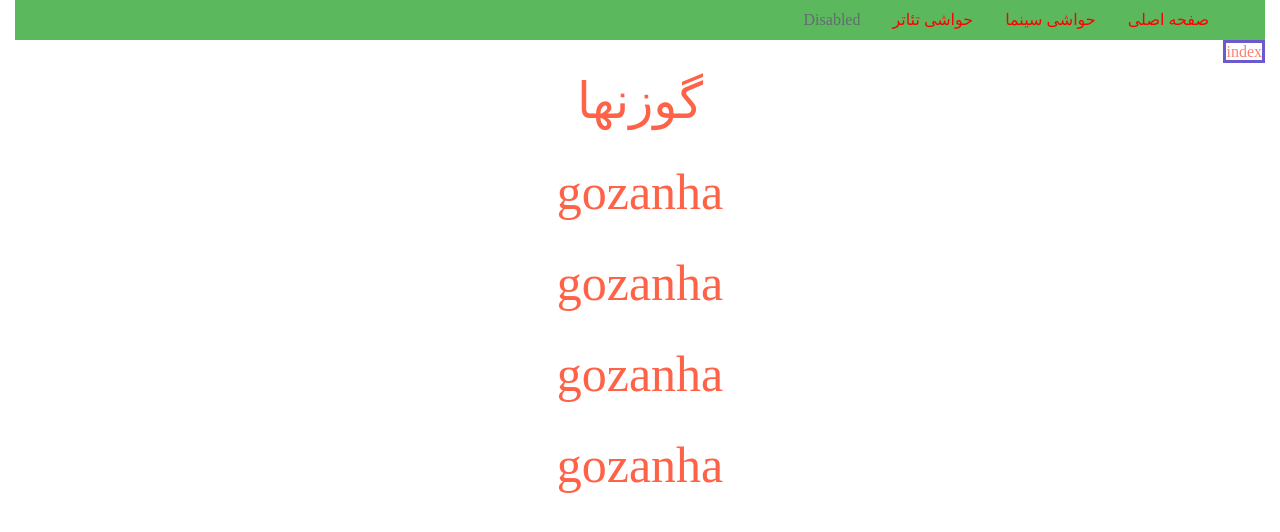
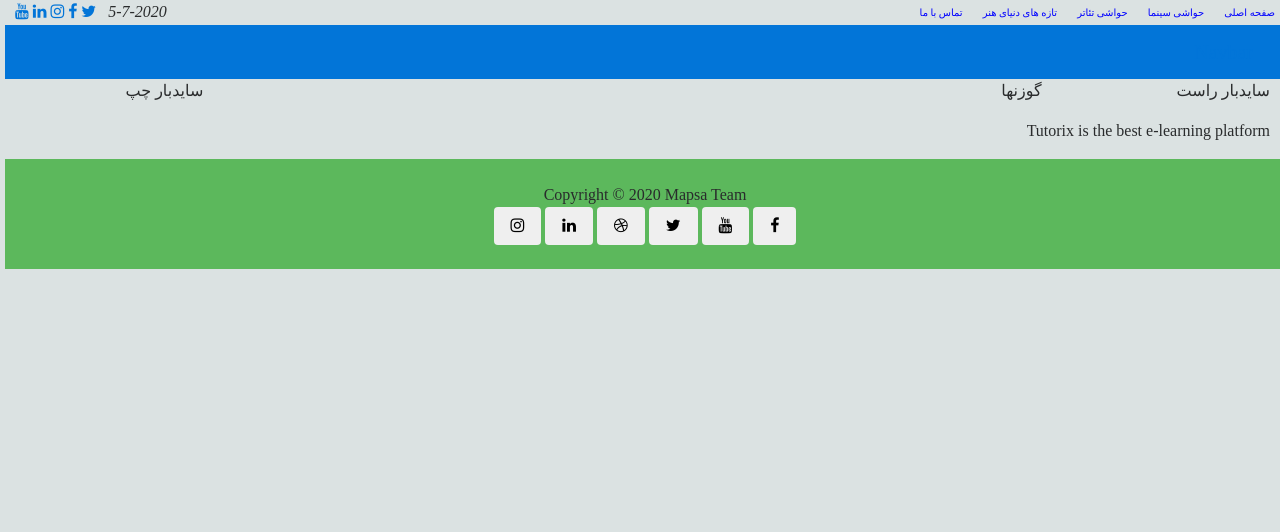
Before and after one commit to Teghfo/BootCampTabestan99, a Django app: page / in a window 1280 px wide. Shown: the top 532 px of the page. Run offline with Django 3.2, Linux system fonts and the light colour scheme; some libraries are stand-ins or nearby versions; some web fonts are replaced.

Commit message:
bootstrap and jquery

```diff
--- /dev/null
+++ b/W3/cinema/urls.py
@@ -0,0 +1,7 @@
+from django.urls import path
+from .views import film_detail
+
+urlpatterns = [
+    path('details/<int:film_id>', film_detail, name='film-detail'),
+
+]
--- a/W3/cinema/views.py
+++ b/W3/cinema/views.py
@@ -1,3 +1,4 @@
 from django.shortcuts import render
 
-# Create your views here.
+def film_detail(request, film_id):
+    return render(request, 'films-detail.html')
--- a/W3/online_ticket/urls.py
+++ b/W3/online_ticket/urls.py
@@ -21,6 +21,7 @@ from .views import index
 urlpatterns = [
     path('admin/', admin.site.urls),
     path('account/', include('user_profile.urls')),
+    path('cinema/', include('cinema.urls')),
     path('', index, name = 'home')
 
 ]
--- a/W3/static/css/styles.css
+++ b/W3/static/css/styles.css
@@ -1,33 +1,54 @@
-@font-face{
+@font-face {
   font-family: XASHKAN;
   src: url("https://cdn.fontcdn.ir/Font/Persian/Nazanin/Nazanin-Bold.woff");
 }
 
-body{
+body {
   direction: rtl;
   font-family: XASHKAN;
+  background-color: rgb(219, 226, 226);
 }
 
-span {
+/* span {
     color : salmon;
     margin-left: 20px;
     margin-bottom: 0;
     /* padding-left: 10px; */
-    border: slateblue;
+/* border: slateblue;
     border-style: solid;
-}
+} */
 
-.cart p{
+.cart p {
   color: tomato;
   font-size: 50px;
   text-align: center;
 }
 
-
 .nav {
   background-color: gray;
 }
 
-.nav-link{
+.nav-link {
   color: red;
 }
+
+.active {
+  color: aquamarine;
+}
+#NavHead {
+  font-size: 10px;
+  color: blue;
+}
+
+#NavHead:hover {
+  color: darkgreen;
+}
+
+#NavHead:active {
+  color: red;
+}
+
+.head-margin {
+  margin-right: 15px;
+  margin-left: 10px;
+}
--- /dev/null
+++ b/W3/static/js/main.js
@@ -0,0 +1,50 @@
+(function ($) {
+  $.extend({
+    persianNumbers: function (input) {
+      var persian = {
+        0: "۰",
+        1: "۱",
+        2: "۲",
+        3: "۳",
+        4: "۴",
+        5: "۵",
+        6: "۶",
+        7: "۷",
+        8: "۸",
+        9: "۹",
+      };
+      var string = (input + "").split("");
+      var count = string.length;
+      var num;
+      for (var i = 0; i <= count; i++) {
+        num = string[i];
+        if (persian[num]) {
+          string[i] = persian[num];
+        }
+      }
+      return string.join("");
+    },
+  });
+})(jQuery);
+
+$(document).ready(function () {
+  var now = new Date();
+  $("#date").text(
+    now.getDay() + "-" + now.getMonth() + "-" + now.getFullYear()
+  );
+});
+
+console.log("salam bacheha");
+console.log("ashkan");
+
+var tag = document.createElement("p");
+var text = document.createTextNode("Tutorix is the best e-learning platform");
+tag.appendChild(text);
+var element = document.getElementById("new");
+element.appendChild(tag);
+
+$(document).ready(function () {
+  $("#new").click(function () {
+    $(this).hide();
+  });
+});
--- a/W3/templates/base.html
+++ b/W3/templates/base.html
@@ -6,16 +6,30 @@
     <title>آنلاین تیکت</title>
     <link rel="stylesheet" href="{% static 'css/bootstrap.min.css' %}">
     <link rel="stylesheet" href="{% static 'css/styles.css' %}">
-</head>
+    <!-- Add icon library -->
+<link href="http://maxcdn.bootstrapcdn.com/font-awesome/4.1.0/css/font-awesome.min.css" rel="stylesheet"></head>
 <body>
-    <div class="container-fluid">
-    {% include 'header.html' %}
-        <div>
+    <div>
+        {% include 'header.html' %}
+    <div  class="container-fluid">
+        <div class="row">
+            <div class="col">
+                سایدبار راست
+            </div>
+        <div class="col-8">
             {% block content %}
             {% endblock %}
         </div>
-    {% include 'footer.html' %}
+        <div class="col">
+            سایدبار چپ
+        </div>
+  </div>
+
+    <div id="new"></div>
+    </div>
+        {% include 'footer.html' %}
     </div>
     {% include 'scripts.html' %}
+
 </body>
 </html>
--- a/W3/templates/footer.html
+++ b/W3/templates/footer.html
@@ -0,0 +1,5 @@
+<footer class="py-4 bg-success text-gray-dark text-center">
+    Copyright &copy
+    <span>2020 Mapsa Team</span>
+    <div class="template-demo"> <button type="button" class="btn btn-social-icon btn-facebook btn-rounded"><i class="fa fa-facebook"></i></button> <button type="button" class="btn btn-social-icon btn-youtube btn-rounded"><i class="fa fa-youtube"></i></button> <button type="button" class="btn btn-social-icon btn-twitter btn-rounded"><i class="fa fa-twitter"></i></button> <button type="button" class="btn btn-social-icon btn-dribbble btn-rounded"><i class="fa fa-dribbble"></i></button> <button type="button" class="btn btn-social-icon btn-linkedin btn-rounded"><i class="fa fa-linkedin"></i></button> <button type="button" class="btn btn-social-icon btn-instagram btn-rounded"><i class="fa fa-instagram"></i></button> </div>
+</footer>
--- a/W3/templates/header.html
+++ b/W3/templates/header.html
@@ -1,28 +1,71 @@
-<ul class="nav bg-success">
-  <li class="nav-item ">
-    <a class="nav-link active" href="#">صفحه اصلی</a>
-  </li>
+<section>
+  <div class="head-margin">
+    <div class="row">
+      <div class="col-sm-8">
+        <div class="row">
+          <div class="col-xs-2">
+            <a class="nav-link" id="NavHead" href="{% url 'home' %}">صفحه اصلی</a>
+          </div>
+          <div class="col-xs-2">
+            <a class="nav-link" id="NavHead" href="{% url 'log-in' %}">حواشی سینما</a>
+          </div>
+          <div class="col-xs-2">
+            <a class="nav-link" id="NavHead" href="#">حواشی تئاتر</a>
+          </div>
+          <div class="col-xs-2">
+            <a class="nav-link" id="NavHead" href="#">تازه های دنیای هنر</a>
+          </div>
+          <div class="col-xs-2">
+            <a class="nav-link" id="NavHead" href="#">تماس با ما</a>
+          </div>
+        </div>
+      </div>
+      <div class="col-sm-4">
+        <div class="text-left">
+          <i class="ml-2" id="date"></i>
+          <a href="#">
+            <i class="fa fa-twitter"></i>
+          </a>
+          <a href="#">
+            <i class="fa fa-facebook"></i>
+          </a>
+          <a href="#">
+            <i class="fa fa-instagram"></i>
+          </a>
+          <a href="#">
+            <i class="fa fa-linkedin"></i>
+          </a>
+          <a href="#">
+            <i class="fa fa-youtube"></i>
+          </a>
+        </div>
+    </div>
+  </div>
+</section>
 
-  <li class="nav-item">
-    <a class="nav-link" href="#">حواشی سینما</a>
-  </li>
-  <li class="nav-item">
-    <a class="nav-link" href="#">حواشی تئاتر</a>
-  </li>
-  <li class="nav-item">
-    <a class="nav-link disabled" href="#">Disabled</a>
-  </li>
-    <div class="collapse navbar-collapse">
-    <ul class="navbar-nav mr-auto">
-          {% comment %} <li class="nav-item active">
-            <a class="nav-link waves-effect" href="/">Home
-              <span class="sr-only">(current)</span>
-            </a>
-          </li>
-          <li class="nav-item">
-            <a class="nav-link waves-effect" href="/checkout">
-            Checkout</a>
-          </li> {% endcomment %}
+<nav class="navbar navbar-expand-sm navbar-dark bg-primary sticky-top">
+    <a class="navbar-brand" href="#">Navbar</a>
+    <button class="navbar-toggler d-lg-none" type="button" data-toggle="collapse" data-target="#collapsibleNavId" aria-controls="collapsibleNavId"
+        aria-expanded="false" aria-label="Toggle navigation"></button>
+    <div class="collapse navbar-collapse" id="collapsibleNavId">
+        <ul class="navbar-nav mr-auto mt-2 mt-lg-0">
+            <li class="nav-item active">
+                <a class="nav-link" href="#">Home <span class="sr-only">(current)</span></a>
+            </li>
+            <li class="nav-item">
+                <a class="nav-link" href="#">Link</a>
+            </li>
+            <li class="nav-item dropdown">
+                <a class="nav-link dropdown-toggle" href="#" id="dropdownId" data-toggle="dropdown" aria-haspopup="true" aria-expanded="false">Dropdown</a>
+                <div class="dropdown-menu" aria-labelledby="dropdownId">
+                    <a class="dropdown-item" href="#">Action 1</a>
+                    <a class="dropdown-item" href="#">Action 2</a>
+                </div>
+            </li>
         </ul>
-    </ul>
-</ul>
+        <form class="form-inline my-2 my-lg-0">
+            <input class="form-control mr-sm-2" type="text" placeholder="Search">
+            <button class="btn btn-outline-success my-2 my-sm-0" type="submit">Search</button>
+        </form>
+    </div>
+</nav>
--- a/W3/templates/index.html
+++ b/W3/templates/index.html
@@ -2,12 +2,7 @@
 
 
 {% block content %}
-    <span>index</span>
-    <div class='cart'>
+    <div class="container">
         <p>گوزنها</p>
-        <p>gozanha</p>
-        <p>gozanha</p>
-        <p>gozanha</p>
-        <p>gozanha</p>
     </div>
 {% endblock %}
--- a/W3/templates/scripts.html
+++ b/W3/templates/scripts.html
@@ -5,3 +5,5 @@
 {% comment %} <script type="text/javascript" src="{% static 'js/popper.min.js' %}"></script> {% endcomment %}
 <!-- Bootstrap core JavaScript -->
 <script type="text/javascript" src="{% static 'js/bootstrap.min.js' %}"></script>
+<!-- my javascript -->
+<script type="text/javascript" src="{% static 'js/main.js' %}"></script>
--- /dev/null
+++ b/W3/user_profile/templates/login.html
@@ -0,0 +1,5 @@
+{% extends 'base.html' %}
+
+{% block content %}
+    <p>login page</p>
+{% endblock content %}
--- a/W3/user_profile/urls.py
+++ b/W3/user_profile/urls.py
@@ -4,7 +4,7 @@ from .views import signup, login, profile_show, edit_profile
 
 urlpatterns = [
     path('signup/', signup, name = 'signup'),
-    path('login/', login, name = 'log in '),
+    path('login/', login, name = 'log-in'),
     path('profile/', profile_show , name = 'profile'),
-    path('profile/edit', edit_profile,  name = 'edit profile'),
+    path('profile/edit', edit_profile,  name = 'edit-profile'),
 ]
--- a/W3/user_profile/views.py
+++ b/W3/user_profile/views.py
@@ -6,9 +6,8 @@ from .models import Profile, Address
 def signup(request):
     pass
 
-
 def login(request):
-    pass
+    return render(request, 'login.html')
 
 
 def profile_show(request):
```
Also changed, not shown: W3/cinema/templates/films-detail.html (added, +29 -0 lines), 1 other file. Lines whose indentation alone changed are shown as unchanged.
